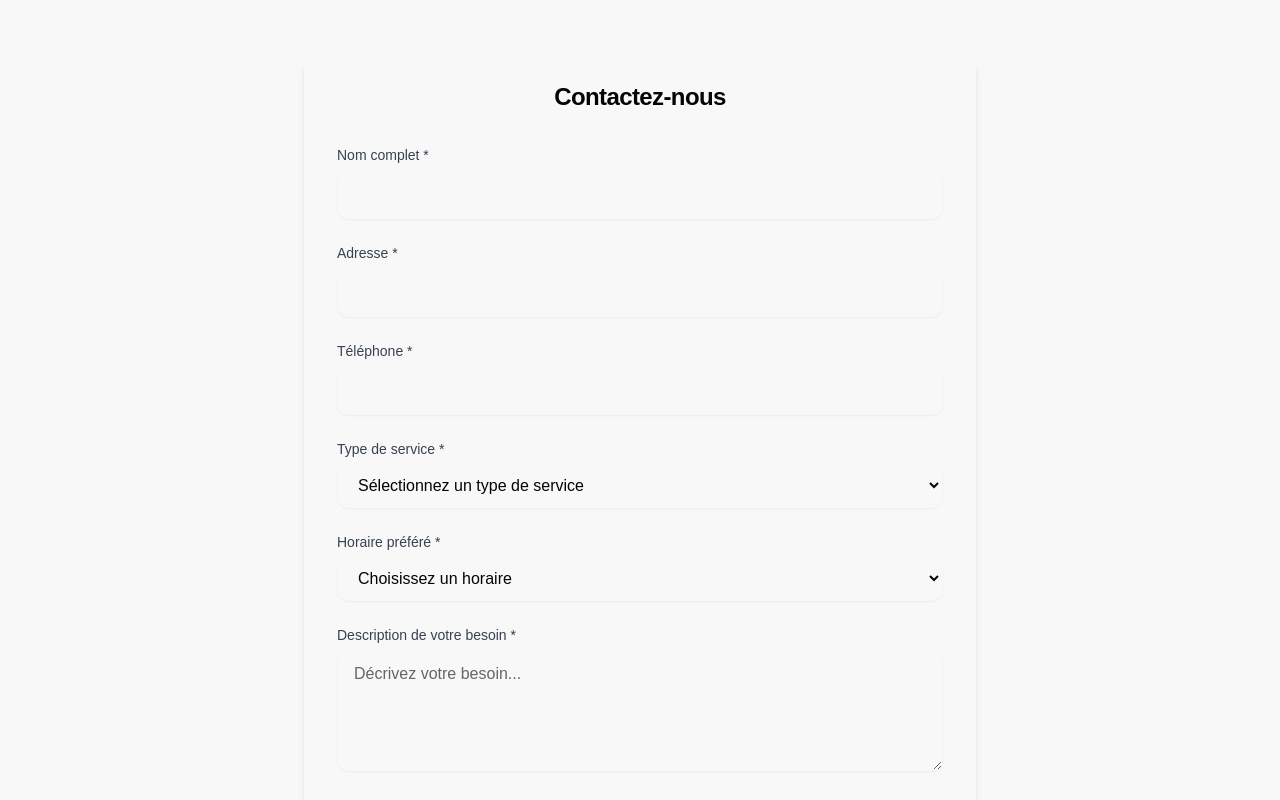
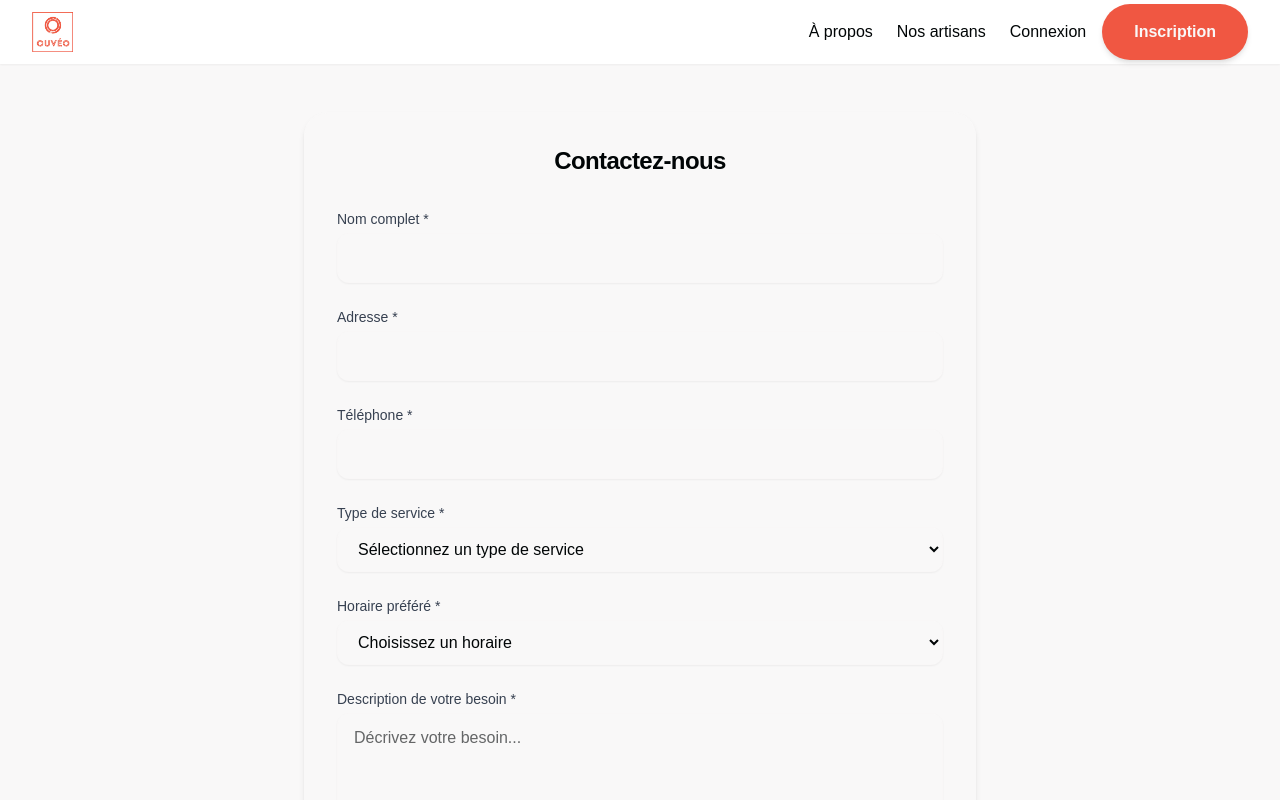
Before and after one commit to JabirIdriss-siiker/ouveo, a React (Create React App) app in the folder frontend/: page /booking in a window 1280 px wide. Shown: the top 800 px of the page. Built offline with nearby package versions, Linux system fonts and the light colour scheme; a web font is replaced by a local one.

Commit message:
Minor fixes

```diff
--- a/frontend/src/App.js
+++ b/frontend/src/App.js
@@ -23,7 +23,9 @@ import ContentModeration from "./pages/admin/ContentModeration";
 import RevenueTracking from "./pages/admin/RevenueTracking";
 import ClientBookingForm from "./pages/ClientBookingForm";
 import ArtisanMission from "./pages/ArtisanMissions";
+import ArtisanBooking from "./pages/ArtisanBooking";
 import ProtectedRoute from "./components/ProtectedRoute";
+import Categories from "./pages/static/Categories";
 
 const AppContent = () => {
   const location = useLocation();
@@ -31,12 +33,14 @@ const AppContent = () => {
   const isLogin = location.pathname === "/login";
   const isRegister = location.pathname === "/register";
   const isAbout = location.pathname === "/about";
+  const isCategory = location.pathname==="/categories"
   const isDashboard = location.pathname.startsWith("/artisan/") ||
                      location.pathname.startsWith("/admin/") ||
                      location.pathname.startsWith("/secretary");
   const isDashboardServices = location.pathname === "/artisan/portfolio";
   const profile = location.pathname === "/profile";
   const isSecretaryDashboard = location.pathname.startsWith("/secretary/dashboard");
+  const isBookingForm = location.pathname === "/booking";
 
   return (
     <div className="flex flex-col min-h-screen">
@@ -44,6 +48,8 @@ const AppContent = () => {
       { isLogin  && <Navbar />}
       { isRegister && <Navbar />}
       { isAbout && <Navbar />}
+      { isCategory && <Navbar/>}
+      {isBookingForm && <Navbar/>}
       <main className="flex-grow">
         <Routes>
           {/* Public Routes */}
@@ -53,6 +59,7 @@ const AppContent = () => {
           <Route path="/services" element={<Services />} />
           <Route path="/services/artisan/:id" element={<ArtisanServices />} />
           <Route path="/about" element={<About />} />
+          <Route path="/categories" element={<Categories />} />
 
           {/* Protected Artisan Routes */}
           <Route path="/artisan/dashboard" element={
@@ -78,6 +85,11 @@ const AppContent = () => {
           <Route path="/artisan/mission" element={
             <ProtectedRoute allowedRoles={['artisan']}>
               <ArtisanMission />
+            </ProtectedRoute>
+          } />
+          <Route path="/artisan/booking" element={
+            <ProtectedRoute allowedRoles={['artisan']}>
+              <ArtisanBooking />
             </ProtectedRoute>
           } />
 
@@ -132,9 +144,7 @@ const AppContent = () => {
             </ProtectedRoute>
           } />
           <Route path="/booking" element={
-
-              <ClientBookingForm />
-
+            <ClientBookingForm />
           } />
         </Routes>
       </main>
--- a/frontend/src/components/SideBar.js
+++ b/frontend/src/components/SideBar.js
@@ -31,7 +31,7 @@ const Sidebar = ({ userInfo }) => {
     { path: "/artisan/dashboard", icon: <FaChartBar />, label: "Tableau de bord" },
     { path: "/artisan/dashboard/services", icon: <FaTools />, label: "Services" },
     {path: "/artisan/mission", icon: <FaFlask/>, label:"Missions"},
-    { path: "/secretary/booking", icon: <FaUserPlus />, label: "Nouvelle réservation" },
+    { path: "/artisan/booking", icon: <FaUserPlus />, label: "Nouvelle réservation" },
     { path: "/artisan/portfolio", icon: <FaBriefcase />, label: "Mon Portfolio" },
     { path: "/profile", icon: <FaUser />, label: "Profil" },
     { path: "/artisan/dashboard/bookings", icon: <FaCalendarCheck />, label: "Historique" },
```
Also changed, not shown: 1 other file (tests, documents, lock files or other folders).
